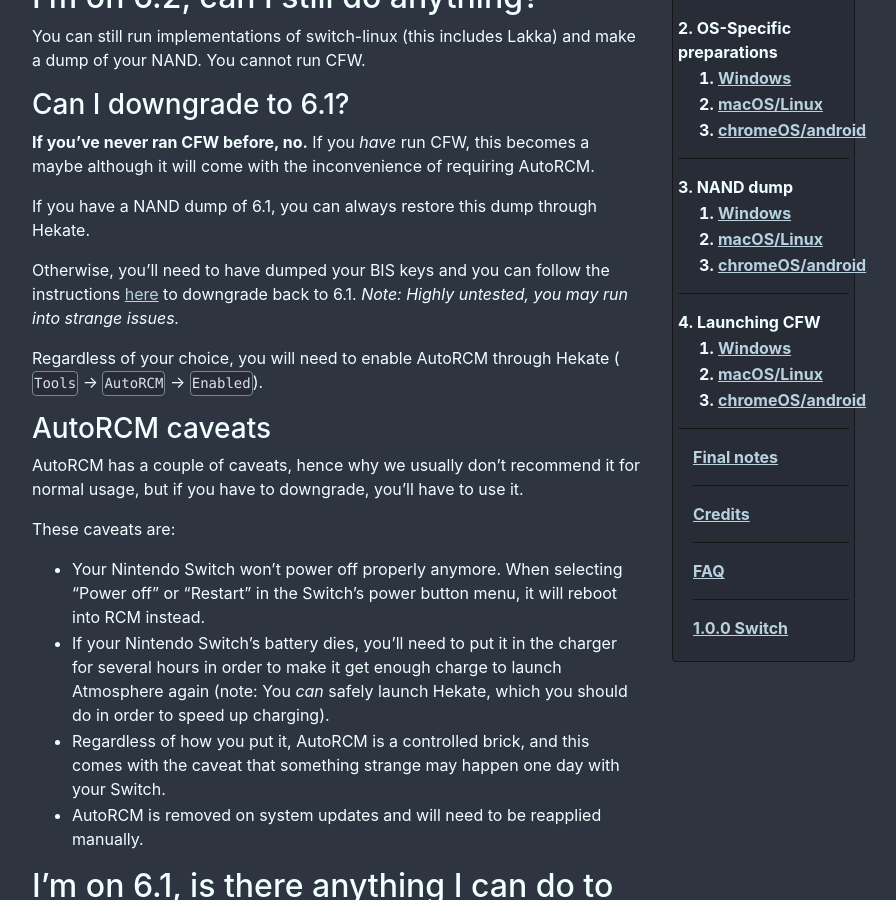
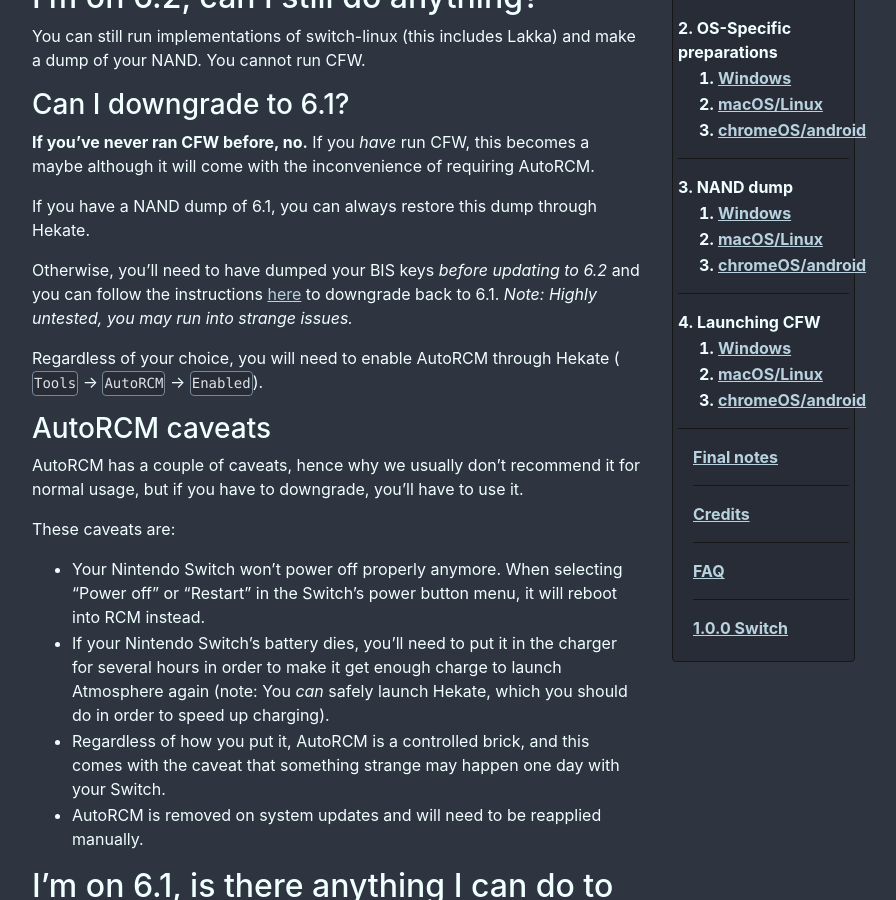
Before and after one commit to noirscape/SwitchGuideOLD, a Jekyll site: the page built from 6-2.md, in a window 1280 px wide and 900 px high, scrolled down 320 px. Shown: the whole window, without its empty margins (303-1199 px from the left). Built offline with Jekyll 4.4.1, drawn with Linux system fonts in a browser that asks for light colours.

Commit message:
Explicitly stating something

```diff
--- a/6-2.md
+++ b/6-2.md
@@ -19,7 +19,7 @@
 
 If you have a NAND dump of 6.1, you can always restore this dump through Hekate.
 
-Otherwise, you'll need to have dumped your BIS keys and you can follow the instructions [here](https://gbatemp.net/threads/how-to-install-run-any-switch-firmware-unofficially-without-burning-any-fuses.507461/) to downgrade back to 6.1. _Note: Highly untested, you may run into strange issues._
+Otherwise, you'll need to have dumped your BIS keys _before updating to 6.2_ and you can follow the instructions [here](https://gbatemp.net/threads/how-to-install-run-any-switch-firmware-unofficially-without-burning-any-fuses.507461/) to downgrade back to 6.1. _Note: Highly untested, you may run into strange issues._
 
 Regardless of your choice, you will need to enable AutoRCM through Hekate (`Tools` -> `AutoRCM` -> `Enabled`).
 
```
